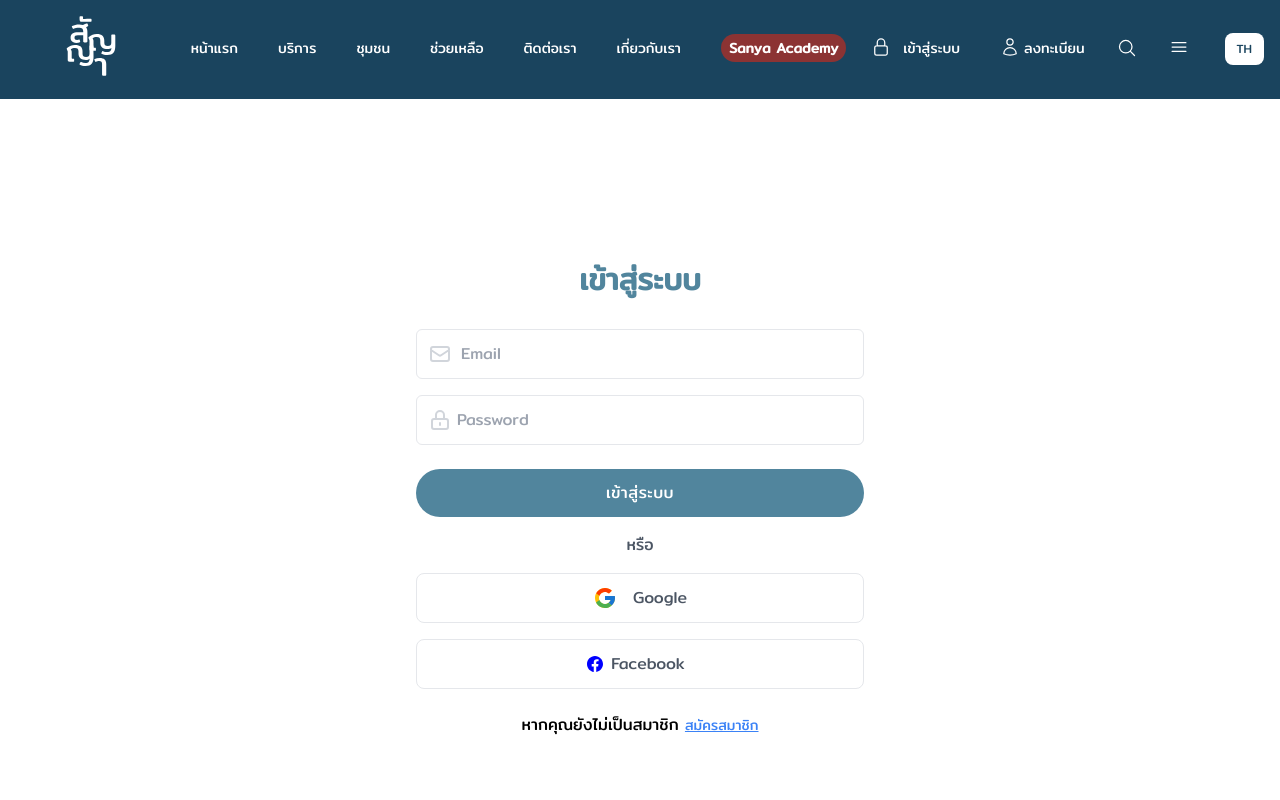
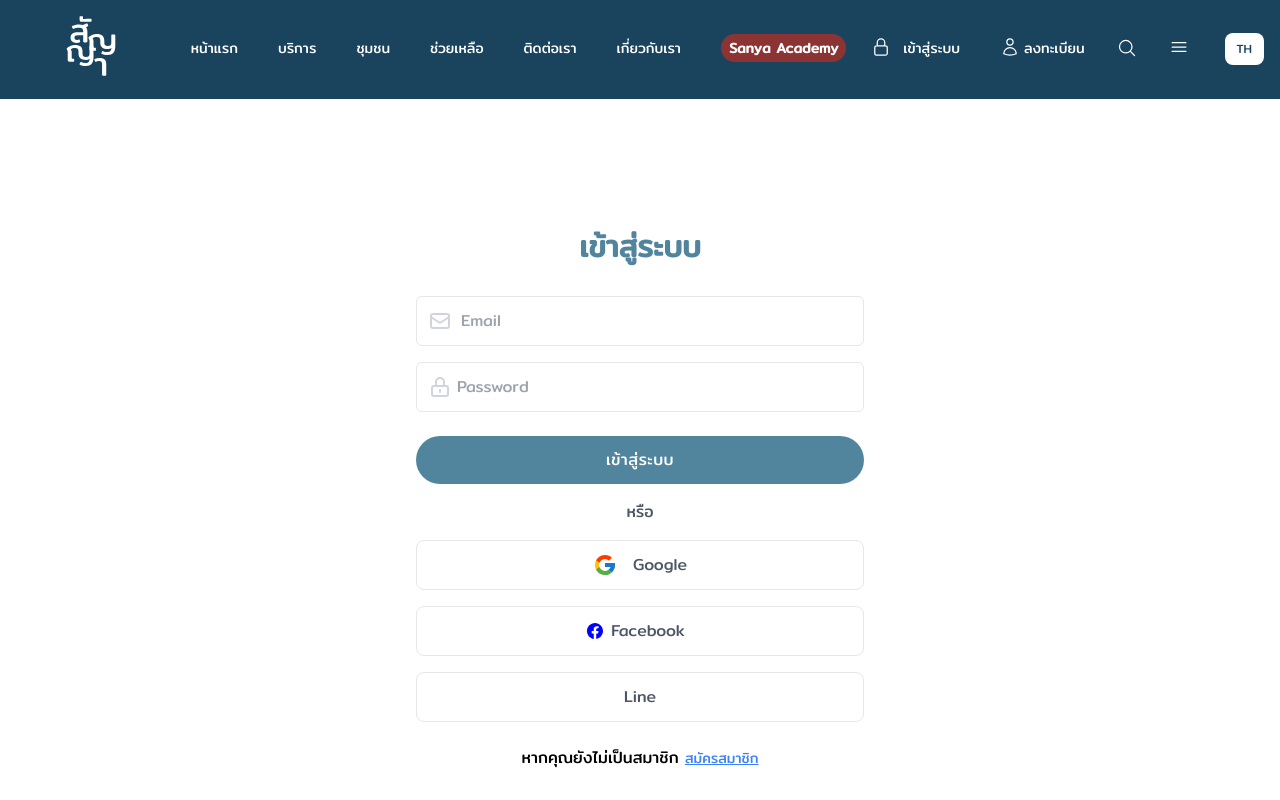
Before and after one commit to sokungz01/sanya-next, a Next.js app: page /customer/login in a window 1280 px wide. Shown: the top 800 px of the page. Built offline with nearby package versions, Linux system fonts and the light colour scheme; no server answers.

Commit message:
:wrench:test : Line Login

```diff
--- a/pages/api/auth/[...nextauth].ts
+++ b/pages/api/auth/[...nextauth].ts
@@ -22,10 +22,10 @@ export default NextAuth({
       clientId: process.env.GOOGLE_ID,
       clientSecret: process.env.GOOGLE_SECRET,
     }),
-    // LineProvider({
-    //   clientId: process.env.LINE_ID,
-    //   clientSecret: process.env.LINE_SECRET,
-    // }),
+    LineProvider({
+      clientId: process.env.LINE_ID as string,
+      clientSecret: process.env.LINE_SECRET as string,
+    }),
   ],
   // Database optional. MySQL, Maria DB, Postgres and MongoDB are supported.
   // https://next-auth.js.org/configuration/databases
@@ -92,5 +92,5 @@ export default NextAuth({
   events: {},
 
   // Enable debug messages in the console if you are having problems
-  debug: process.env.NODE_ENV === 'development',
+  debug: process.env.NODE_ENV === "development",
 });
--- a/pages/customer/login.tsx
+++ b/pages/customer/login.tsx
@@ -1,5 +1,5 @@
 import React from "react";
-import { signIn,getSession } from "next-auth/react";
+import { signIn, getSession } from "next-auth/react";
 import Link from "next/link";
 export default function Login({ providers }: { providers: any[] }) {
   return (
@@ -76,7 +76,7 @@ export default function Login({ providers }: { providers: any[] }) {
             {/* Google Login */}
             <a
               className="flex items-center justify-center px-6 py-3 mt-4 text-gray-600 cursor-pointer transition-colors duration-300 transform border rounded-lg dark:border-gray-700 dark:text-gray-200 hover:bg-gray-50 dark:hover:bg-gray-600"
-              onClick={() => signIn("google", { callbackUrl: '/'})}
+              onClick={() => signIn("google", { callbackUrl: "/" })}
             >
               <svg className="w-6 h-6 mx-2" viewBox="0 0 40 40">
                 <path
@@ -117,6 +117,13 @@ export default function Login({ providers }: { providers: any[] }) {
 
               <span className="mx-2">Facebook</span>
             </a>
+            {/* Line Login */}
+            <a
+              className="flex items-center justify-center px-6 py-3 mt-4 text-gray-600 cursor-pointer transition-colors duration-300 transform border rounded-lg dark:border-gray-700 dark:text-gray-200 hover:bg-gray-50 dark:hover:bg-gray-600"
+              onClick={() => signIn("line", { callbackUrl: "/" })}
+            >
+              <span className="mx-2">Line</span>
+            </a>
 
             <div className="mt-6 text-center ">
               หากคุณยังไม่เป็นสมาชิก{" "}
@@ -132,7 +139,7 @@ export default function Login({ providers }: { providers: any[] }) {
     </div>
   );
 }
-export const getServerSideProps = async (context:any) => {
+export const getServerSideProps = async (context: any) => {
   const session = await getSession(context);
   if (session) {
     return {
```
